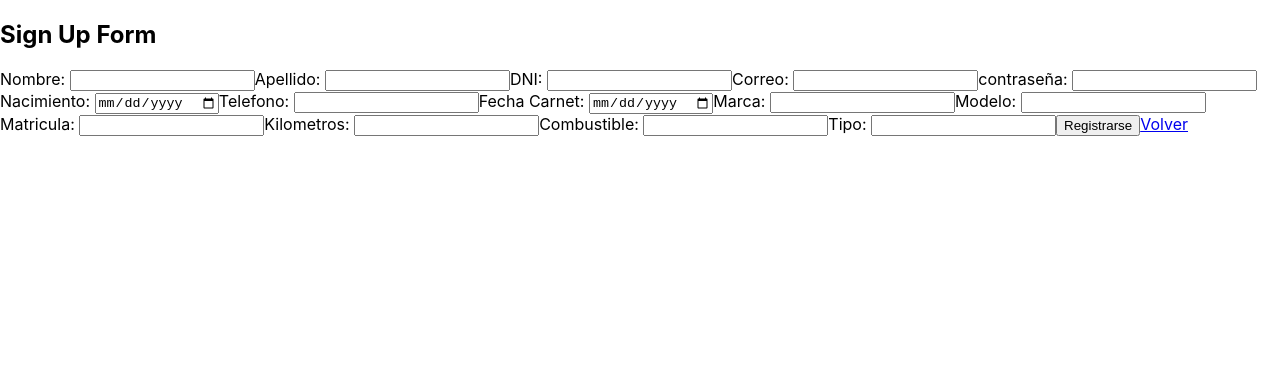
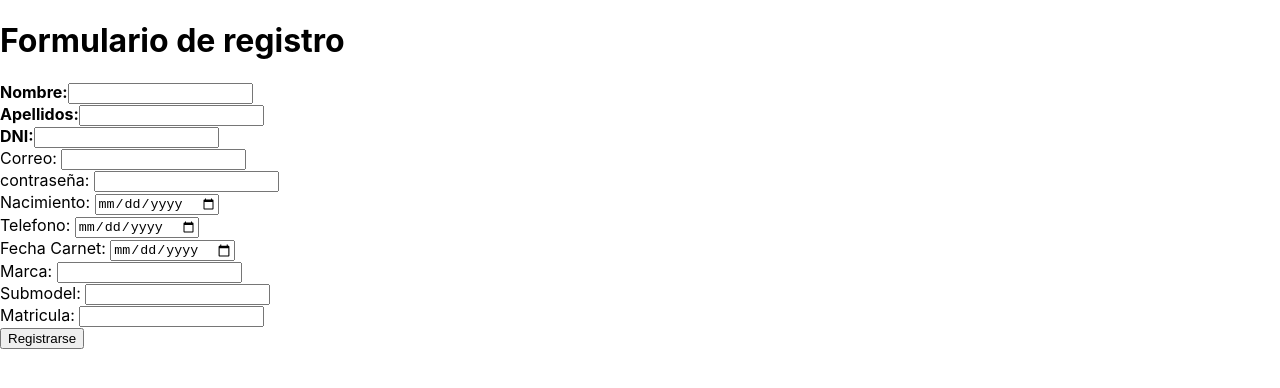
Before and after one commit to AlexanderAlvarezMarques/GS1-Final-Project, a React (Create React App) app: page /signUp in a window 1280 px wide. Shown: the top 388 px of the page. Built offline with nearby package versions, Linux system fonts and the light colour scheme; no server answers.

Commit message:
Add css SignUp

```diff
--- a/src/componentes/SignUp.js
+++ b/src/componentes/SignUp.js
@@ -116,102 +116,114 @@ const SignUp = () => {
     //HTML
 return(
     <>
-        <h2>Sign Up Form</h2>
+        <form onSubmit={registrar} class="register">
+
+            <h1 class="my-4">Formulario de registro</h1>
+
             { error ? <p>Todos los campos deben estar rellenos</p> : null }
-        <form
-            onSubmit={registrar}
-        >
-            <label>Nombre: </label>
+
+            <div class="form-group">
+                <b><label>Nombre:</label></b>
                 <input
                     type="text"
                     name="nombre"
                     onChange={actualizarState}
                 />
-            <label>Apellido: </label>
+            </div>
+
+            <div class="form-group">
+                <b><label>Apellidos:</label></b>
                 <input
                     type="text"
                     name="apellido"
                     onChange={actualizarState}
                 />
-            <label>DNI: </label>
+            </div>
+
+            <div class="form-group">
+                <b><label>DNI:</label></b>
                 <input
                     type="text"
                     name="dni"
                     onChange={actualizarState}
                 />
+            </div>
+
+            <div class="form-group">
                 <label>Correo: </label>
                 <input
                     type="text"
                     name="correo"
                     onChange={actualizarState}
                 />
+            </div>
+
+            <div class="form-group">
                 <label>contraseña: </label>
                 <input
-                type="password"
+                    type="text"
                     name="contraseña"
                     onChange={actualizarState}
                 />
+            </div>
+
+            <div class="form-group">
                 <label>Nacimiento: </label>
                 <input
                     type="date"
                     name="nacimiento"
                     onChange={actualizarState}
                 />
+            </div>
 
+            <div class="form-group">
                 <label>Telefono: </label>
                 <input
-                type="number"
+                    type="date"
                     name="telefono"
                     onChange={actualizarState}
                 />
+            </div>
+
+            <div class="form-group">
                 <label>Fecha Carnet: </label>
                 <input
                     type="date"
                     name="fechaCarnet"
                     onChange={actualizarState}
                 />
+            </div>
+
+            <div class="form-group">
                 <label>Marca: </label>
                 <input
                     type="text"
                     name="marca"
-                onChange={actualizarCoche}
+                    onChange={actualizarState}
                 />
+            </div>
 
-            <label>Modelo: </label>
+            <div class="form-group">
+                <label>Submodel: </label>
                 <input
                     type="text"
                     name="modelo"
-                onChange={actualizarCoche}
+                    onChange={actualizarState}
                 />
+            </div>
+
+            <div class="form-group">
                 <label>Matricula: </label>
                 <input
                     type="text"
                     name="matricula"
-                onChange={actualizarCoche}
+                    onChange={actualizarState}
                 />
-             <label>Kilometros: </label>
-             <input
-                type="number"
-                name="kilometros"
-                onChange={actualizarCoche}
-            />
-            <label>Combustible: </label>
-             <input
-                type="text"
-                name="combustible"
-                onChange={actualizarCoche}
-            />
-            <label>Tipo: </label>
-             <input
-                type="text"
-                name="tipo"
-                onChange={actualizarCoche}
-            />
-            <button
-                type="submit"
-            >Registrarse</button>
+            </div>
 
-<Link to={"/"}>Volver</Link>
+            <div class="form-group">
+                <button type="submit" class="btn btn-primary submit">Registrarse</button>
+            </div>
         </form>
     </>
 );
```
Lines whose indentation alone changed are shown as unchanged.
